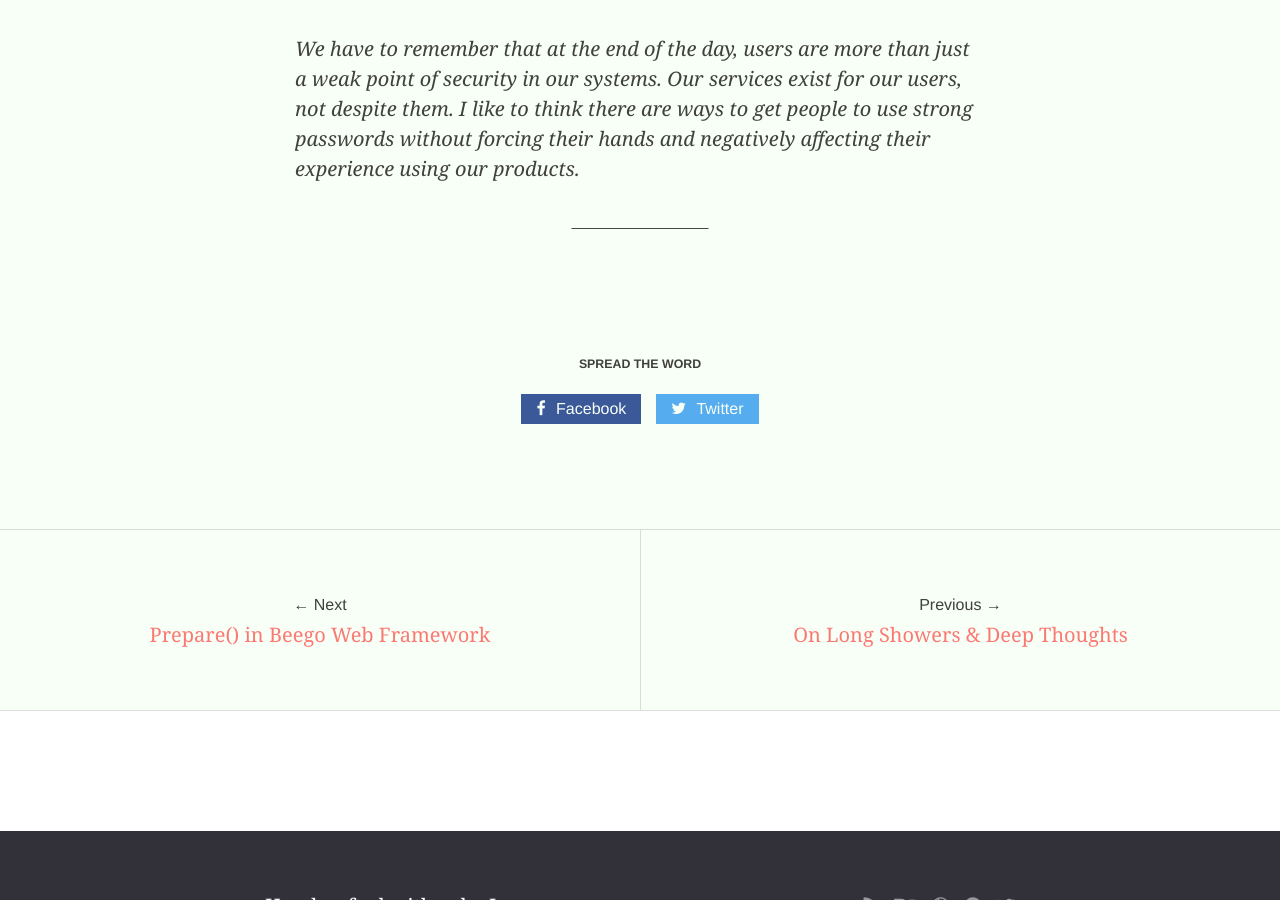
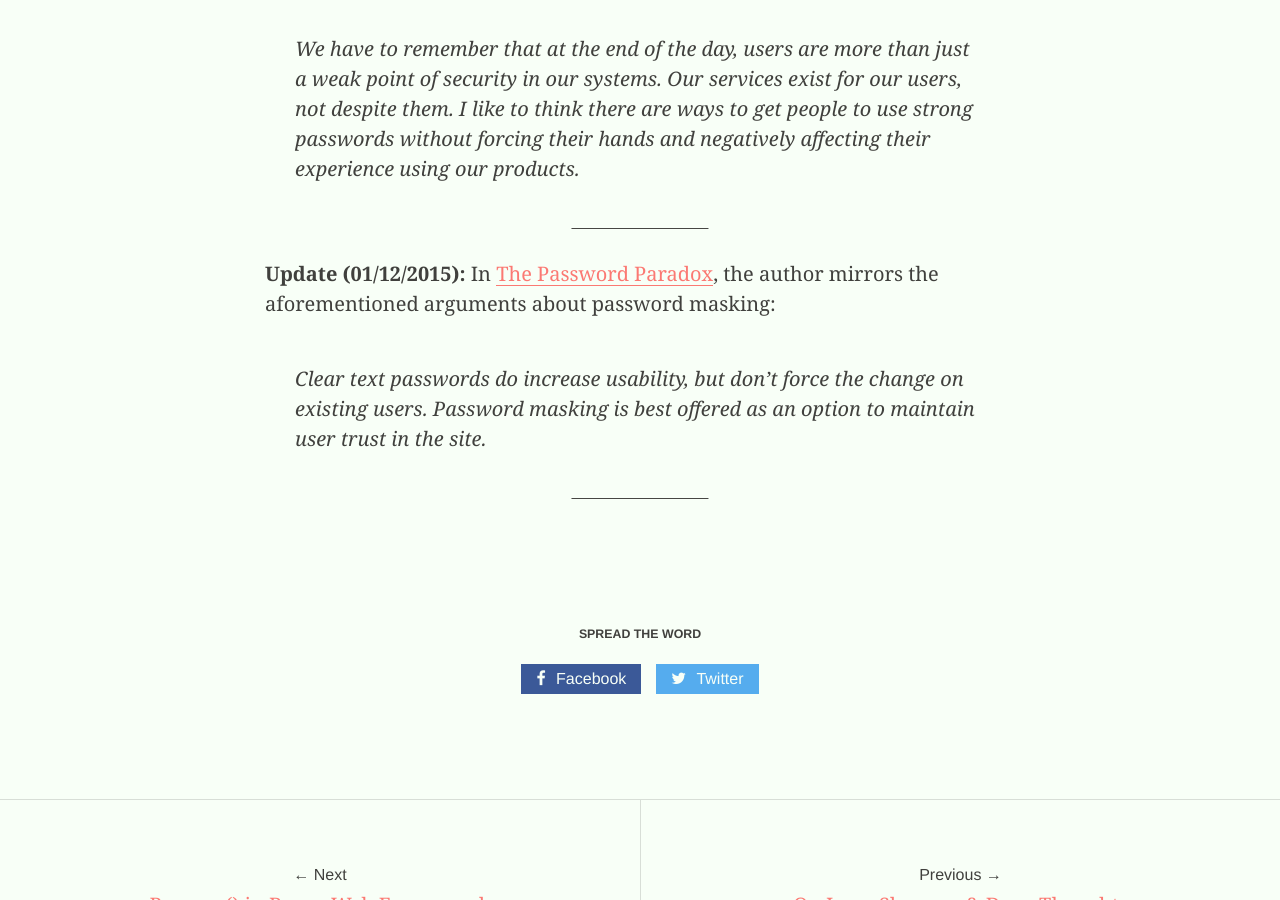
Before and after one commit to MrSaints/www-jekyll.fyianlai.com, a Jekyll site: the page built from _posts/2014-05-21-passwords-youre-doing-it-wrong.md, in a window 1280 px wide and 900 px high, scrolled down 11242 px. Built offline with Jekyll 4.4.1, drawn with Linux system fonts in a browser that asks for light colours; nearby versions of some CDN libraries; comment, search, counter and statistics services are not loaded.

Commit message:
Update password post, again

```diff
--- a/_posts/2014-05-21-passwords-youre-doing-it-wrong.md
+++ b/_posts/2014-05-21-passwords-youre-doing-it-wrong.md
@@ -146,3 +146,7 @@ Preventing errors from occurring is always the [best course of action](http://ww
 **Update (21/11/2015):** In [Patronizing Passwords](http://joelcalifa.com/blog/patronizing-passwords/), Joel writes:
 
 > We have to remember that at the end of the day, users are more than just a weak point of security in our systems. Our services exist for our users, not despite them. I like to think there are ways to get people to use strong passwords without forcing their hands and negatively affecting their experience using our products.
+
+**Update (01/12/2015):** In [The Password Paradox](http://www.developertown.com/the-password-paradox/), the author mirrors the aforementioned arguments about password masking:
+
+> Clear text passwords do increase usability, but don’t force the change on existing users. Password masking is best offered as an option to maintain user trust in the site.
```
